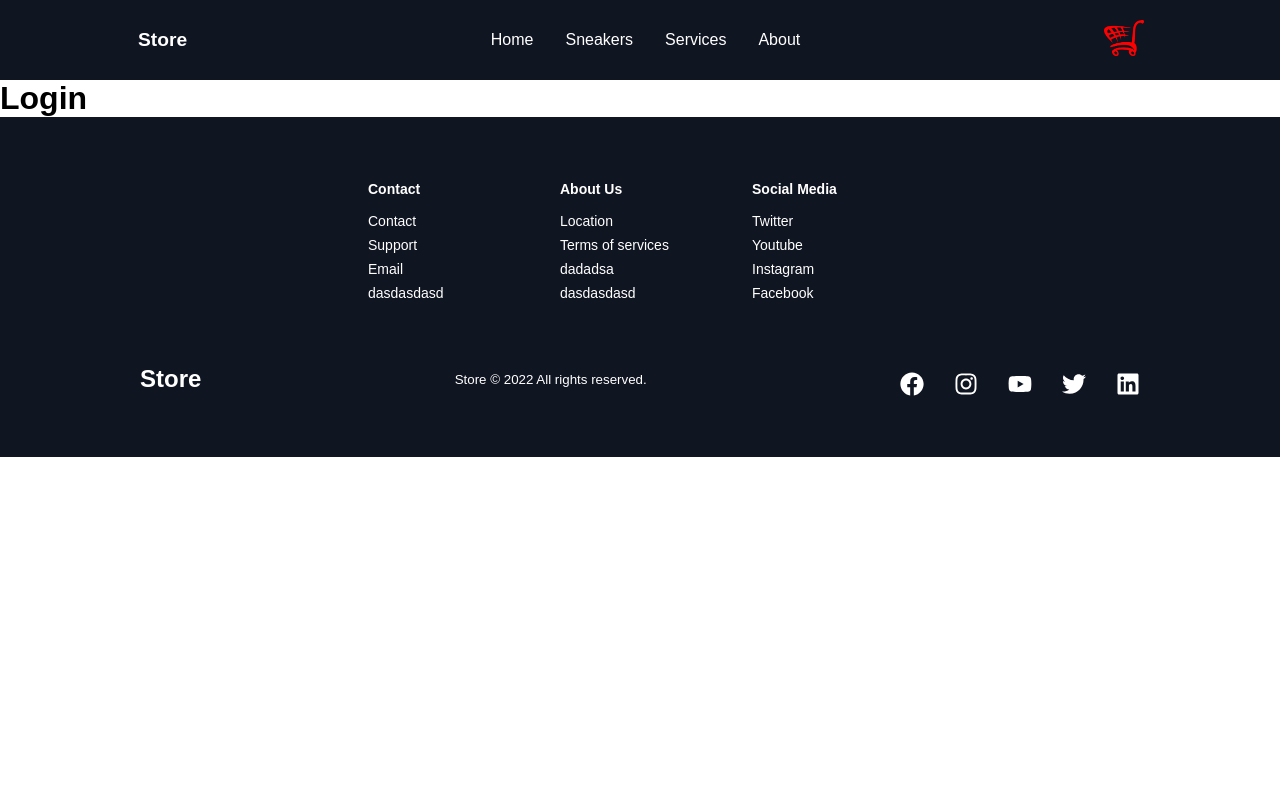
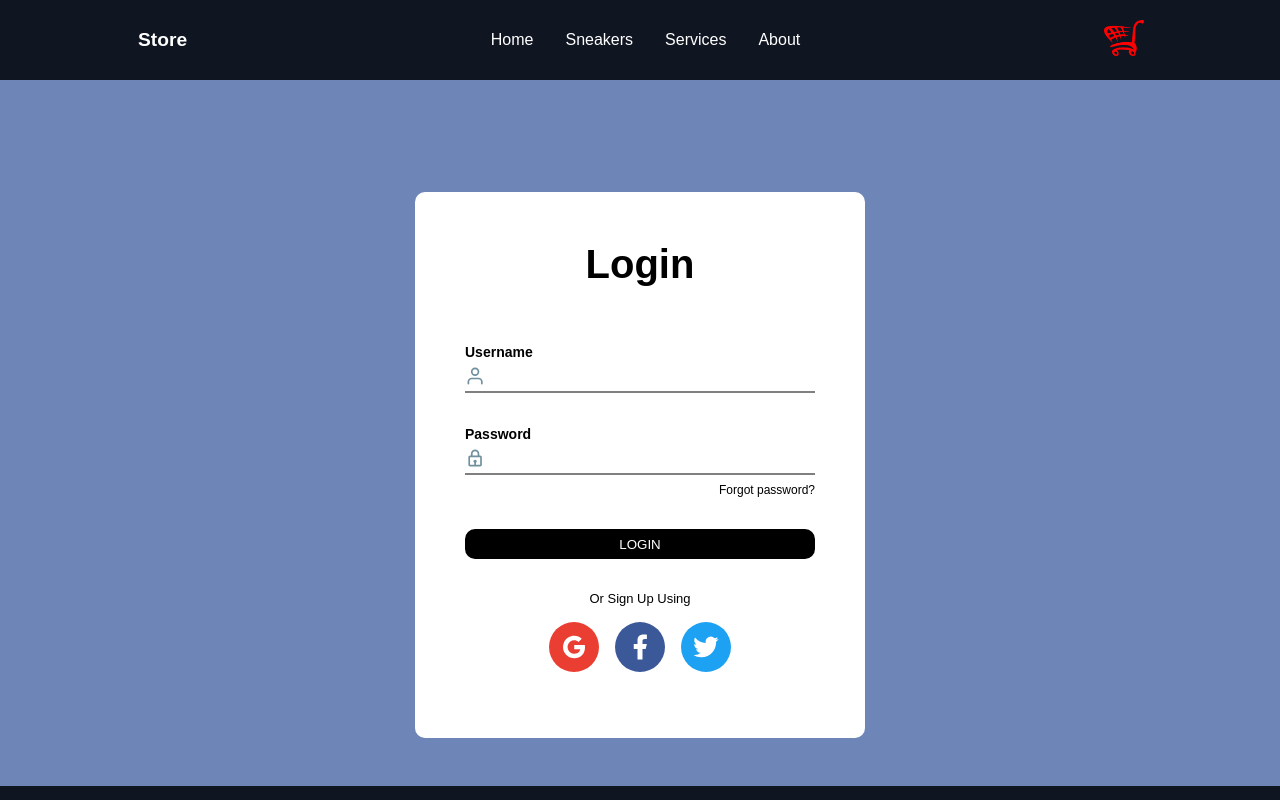
Before and after one commit to gonferreyra/react-ecommerce, a React (Create React App) app: page /login in a window 1280 px wide. Shown: the top 800 px of the page. Built offline with nearby package versions, Linux system fonts and the light colour scheme; a web font is replaced by a local one.

Commit message:
styling login section

```diff
--- a/src/components/Login/Login.jsx
+++ b/src/components/Login/Login.jsx
@@ -1,7 +1,125 @@
 import React from "react";
+import {
+  Main,
+  LoginSection,
+  LoginContainer,
+  FormBox,
+  LoginForm,
+  LoginTitle,
+  FormUsername,
+  Span,
+  UserName,
+  Input,
+  FormPassword,
+  UserPassword,
+  FormLink,
+  ForgotPass,
+  FormError,
+  FormBtn,
+  FormButton,
+  FormText,
+  FormTextP,
+  FormIcons,
+} from "./LoginStyle";
+import { FiUser } from "react-icons/fi";
+import { BiLock } from "react-icons/bi";
+import { AiOutlineGoogle } from "react-icons/ai";
+import { RiFacebookFill } from "react-icons/ri";
+import { RiTwitterFill } from "react-icons/ri";
 
 const Login = () => {
-  return <h1>Login</h1>;
+  return (
+    <Main>
+      <LoginSection>
+        <LoginContainer>
+          <FormBox>
+            <LoginForm>
+              <LoginTitle>Login</LoginTitle>
+              <FormUsername>
+                <Span>Username</Span>
+                <UserName>
+                  <FiUser
+                    style={{
+                      paddingRight: "0.5rem",
+                      width: "30px",
+                      height: "30px",
+                      color: "#71909D",
+                    }}
+                  />
+                  <Input />
+                </UserName>
+              </FormUsername>
+              <FormPassword>
+                <Span>Password</Span>
+                <UserPassword>
+                  <BiLock
+                    style={{
+                      paddingRight: "0.5rem",
+                      width: "30px",
+                      height: "30px",
+                      color: "#71909D",
+                    }}
+                  />
+                  <Input />
+                </UserPassword>
+              </FormPassword>
+              <FormLink>
+                <ForgotPass>Forgot password?</ForgotPass>
+              </FormLink>
+              <FormError></FormError>
+              <FormBtn>
+                <FormButton>LOGIN</FormButton>
+              </FormBtn>
+              <FormText>
+                <FormTextP>Or Sign Up Using</FormTextP>
+              </FormText>
+              <FormIcons>
+                <AiOutlineGoogle
+                  style={{
+                    color: "white",
+                    width: "50px",
+                    height: "50px",
+                    borderRadius: "50%",
+                    backgroundColor: "#eb3e32",
+                    display: "flex",
+                    alignItems: "center",
+                    justifyContent: "center",
+                    padding: "10px",
+                  }}
+                />
+                <RiFacebookFill
+                  style={{
+                    color: "white",
+                    width: "50px",
+                    height: "50px",
+                    borderRadius: "50%",
+                    backgroundColor: "#3b5998",
+                    display: "flex",
+                    alignItems: "center",
+                    justifyContent: "center",
+                    padding: "10px",
+                  }}
+                />
+                <RiTwitterFill
+                  style={{
+                    color: "white",
+                    width: "50px",
+                    height: "50px",
+                    borderRadius: "50%",
+                    backgroundColor: "#1da1f2",
+                    display: "flex",
+                    alignItems: "center",
+                    justifyContent: "center",
+                    padding: "10px",
+                  }}
+                />
+              </FormIcons>
+            </LoginForm>
+          </FormBox>
+        </LoginContainer>
+      </LoginSection>
+    </Main>
+  );
 };
 
 export default Login;
--- /dev/null
+++ b/src/components/Login/LoginStyle.js
@@ -0,0 +1,115 @@
+import styled from "styled-components";
+
+export const Main = styled.main`
+    padding: 7rem 0 3rem;
+    background-color: #6e85b7;
+`
+
+export const LoginSection = styled.section`
+
+`
+
+export const LoginContainer = styled.div`
+
+`
+
+export const FormBox = styled.div`
+    background-color: #fff;
+    border-radius: 10px;
+    max-width: 330px;
+    padding: 50px;
+    margin: auto;
+
+    @media screen and (min-width: 768px) {
+        max-width: 450px;
+    }
+`
+
+export const LoginForm = styled.form`
+
+`
+
+export const LoginTitle = styled.p`
+    font-size: 40px;
+    text-align: center;
+    padding-bottom: 1.5rem;
+    font-weight: 600;
+`
+
+export const FormUsername = styled.div`
+    margin-top: 2rem;
+`
+
+export const Span = styled.span`
+    font-size: 14px;
+    font-weight: 600;
+`
+
+export const UserName = styled.div`
+    display: flex;
+    border-bottom: 2px solid gray;
+`
+
+export const Input = styled.input`
+    width: 100%;
+    border: none;
+    cursor: pointer;
+    outline: none;
+    font-family: inherit;
+    font-size: 16px;
+`
+
+export const FormPassword = styled.div`
+    margin-top: 2rem;
+`
+
+export const UserPassword = styled.div`
+    display: flex;
+    border-bottom: 2px solid gray;
+`
+
+export const FormLink = styled.div`
+    margin: 0.5rem 0;
+`
+
+export const ForgotPass = styled.a`
+    float: right;
+    text-decoration: none;
+    font-size: 12px;
+`
+
+export const FormError = styled.div`
+
+`
+
+export const FormBtn = styled.div`
+
+`
+
+export const FormButton = styled.button`
+    width: 100%;
+    height: 30px;
+    margin: 2rem 0;
+    border: none;
+    border-radius: 10px;
+    cursor: pointer;
+    background: black;
+    color: white;
+`
+
+export const FormText = styled.div`
+
+`
+
+export const FormTextP = styled.p`
+    font-size: 13px;
+    text-align: center;
+`
+
+export const FormIcons = styled.div`
+    display: flex;
+    justify-content: center;
+    gap: 1rem;
+    margin: 1rem;
+    font-size: 25px;
+`
```
Also changed, not shown: src/router/RouterApp.js (added, +35 -0 lines).
